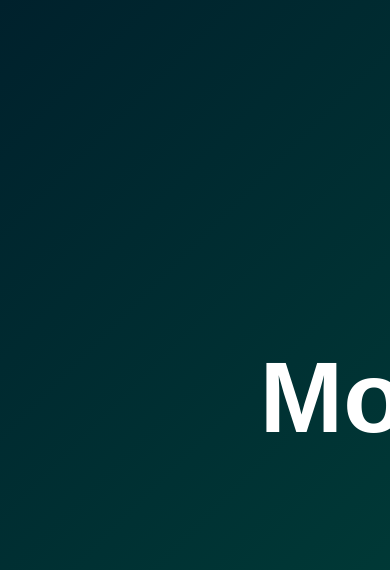
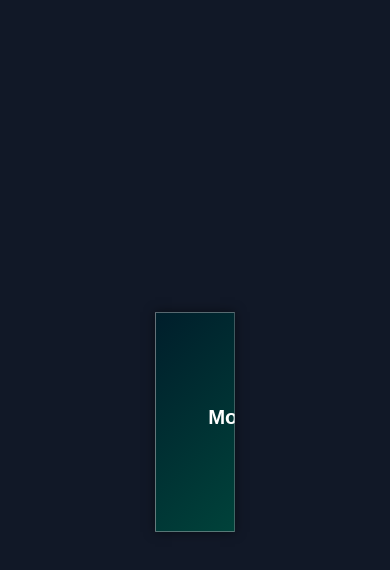
Before and after one commit to JBNU-MACS/MongoDB-Lecture, a plain HTML site: page index.html in a window 390 px wide. Drawn offline with Linux system fonts and the light colour scheme.

Commit message:
Make slide deck responsive to window size

```diff
--- a/index.html
+++ b/index.html
@@ -141,6 +141,16 @@ document.addEventListener('DOMContentLoaded', () => {
     });
 
     showSlide(0);
+
+    function updateScale() {
+        const deck = document.querySelector('.deck');
+        if (deck) {
+            const scale = Math.min(window.innerWidth / 1920, window.innerHeight / 1080);
+            deck.style.transform = `scale(${scale})`;
+        }
+    }
+    window.addEventListener('resize', updateScale);
+    updateScale();
 });
 </script>
 </head>
```
